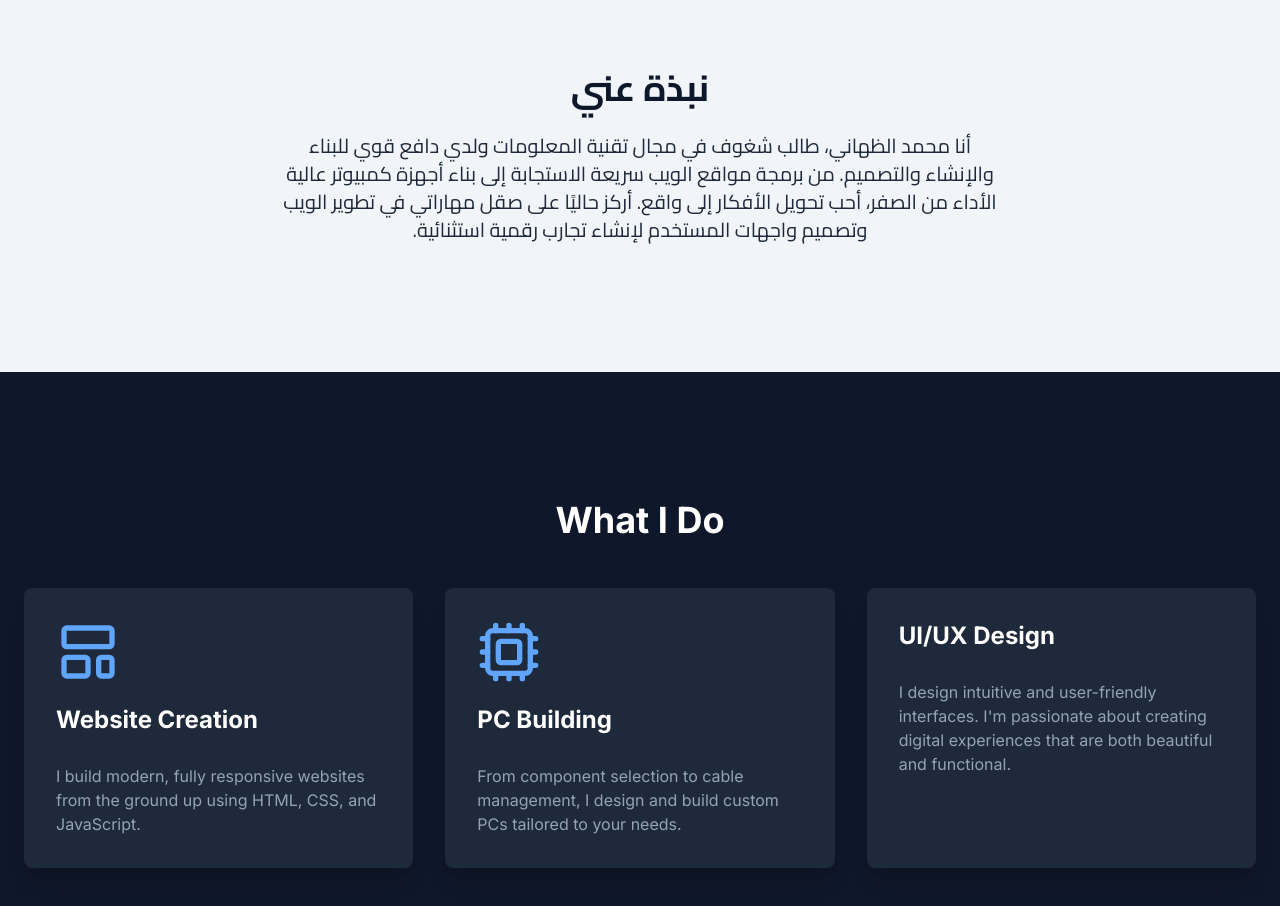
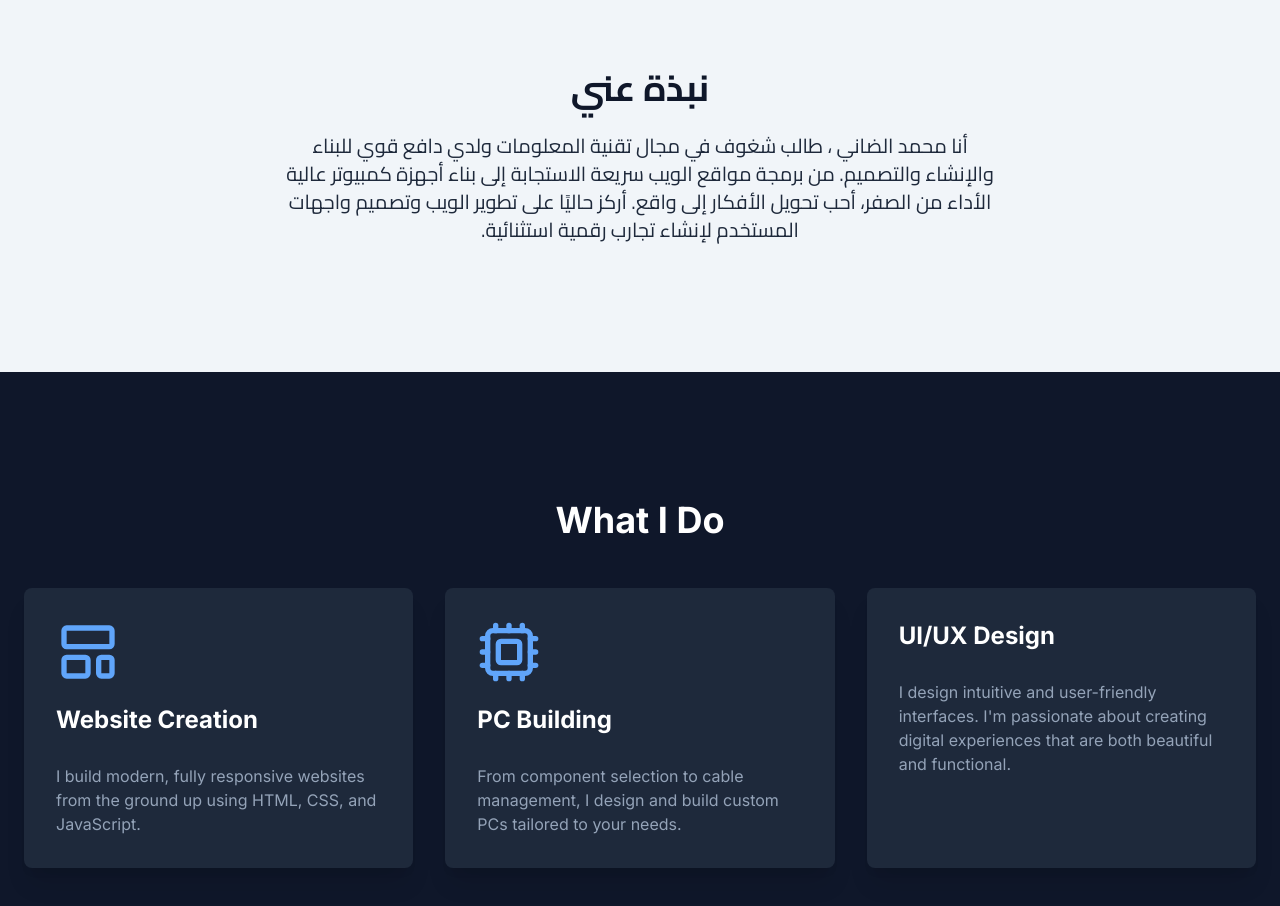
Before and after one commit to mohammed-aldhani/my-portfolio, a plain HTML site: page index.html in a window 1280 px wide. Shown: the part 860-1766 px from the top of the page. Drawn offline with nearby package versions, Linux system fonts and the light colour scheme; some icons are missing.

Commit message:
Update index.html

```diff
--- a/index.html
+++ b/index.html
@@ -72,7 +72,7 @@
             <div class="container mx-auto px-6 max-w-3xl text-center">
                 <h2 class="text-3xl md:text-4xl font-bold mb-6 text-slate-900 font-arabic">نبذة عني</h2>
                 <p class="text-lg md:text-xl leading-relaxed font-arabic" dir="rtl">
-                    أنا محمد الظهاني، طالب شغوف في مجال تقنية المعلومات ولدي دافع قوي للبناء والإنشاء والتصميم. من برمجة مواقع الويب سريعة الاستجابة إلى بناء أجهزة كمبيوتر عالية الأداء من الصفر، أحب تحويل الأفكار إلى واقع. أركز حاليًا على صقل مهاراتي في تطوير الويب وتصميم واجهات المستخدم لإنشاء تجارب رقمية استثنائية.
+                    أنا محمد الضاني ، طالب شغوف في مجال تقنية المعلومات ولدي دافع قوي للبناء والإنشاء والتصميم. من برمجة مواقع الويب سريعة الاستجابة إلى بناء أجهزة كمبيوتر عالية الأداء من الصفر، أحب تحويل الأفكار إلى واقع. أركز حاليًا على تطوير الويب وتصميم واجهات المستخدم لإنشاء تجارب رقمية استثنائية.
                 </p>
             </div>
         </section>
```
